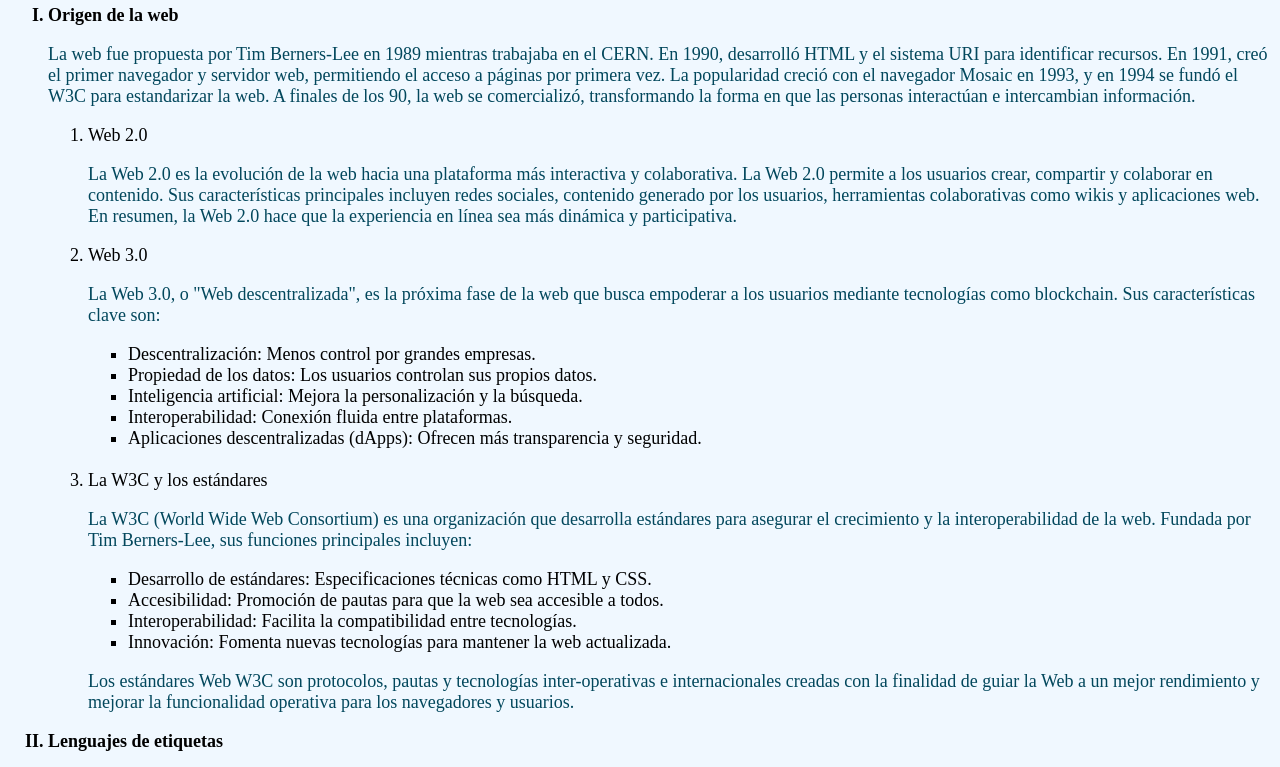
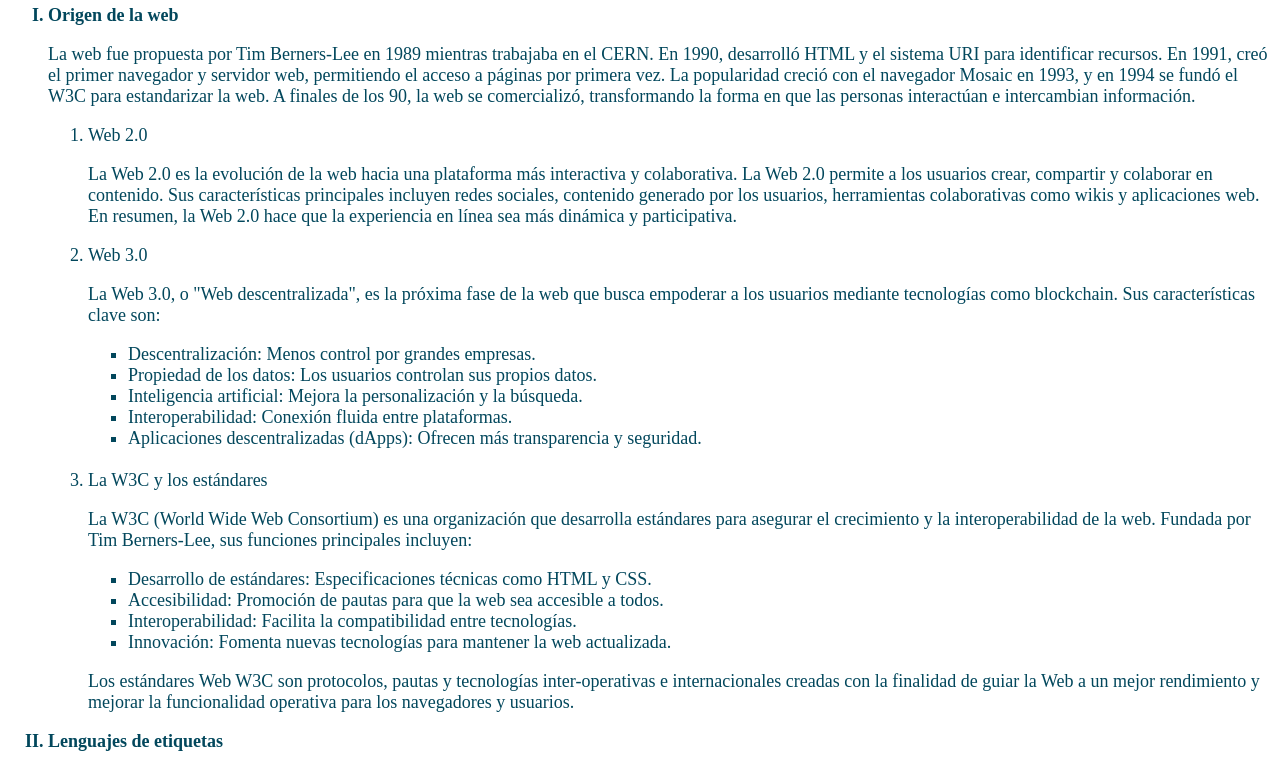
Before and after one commit to BRITO19/BRITO19-Actividad-1-Dise-o-de-estructura-de-Paginas-Web, a plain HTML site: page index.html in a window 1280 px wide. Shown: the part 122-889 px from the top of the page. Drawn offline with Linux system fonts and the light colour scheme.

Commit message:
Update style.css

```diff
--- a/style.css
+++ b/style.css
@@ -1,5 +1,5 @@
 body{
-    background-color: aliceblue;
+   color: rgb(2, 71, 92);
 }
 
 #p{
```
